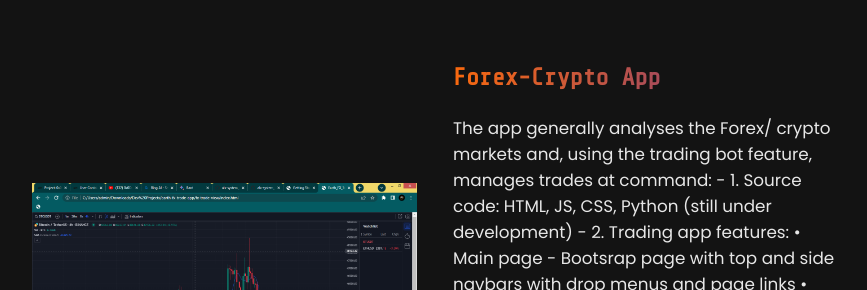
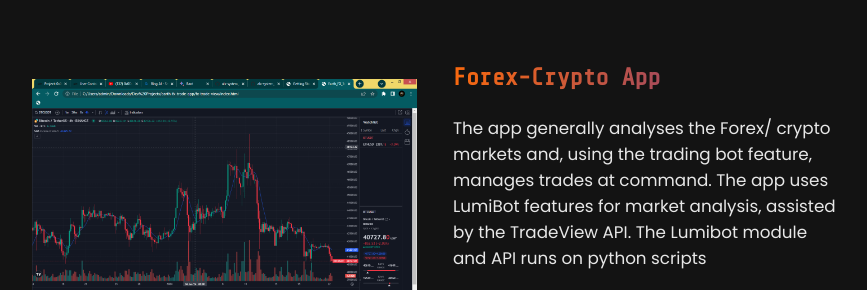
Before and after one commit to bshongwe/Code_Alpha_Personal_Portfolio_Website, a website: page index.html in a window 1280 px wide. Shown: the part 2527-2817 px from the top of the page, without its empty margins (205-1072 px from the left). Drawn offline with nearby package versions, Linux system fonts and the light colour scheme.

Commit message:
Project info edit

```diff
--- a/index.html
+++ b/index.html
@@ -213,17 +213,9 @@
             <h2>Forex-Crypto App</h2>
             <p>
               The app generally analyses the Forex/ crypto markets and, using
-	      the trading bot feature, manages trades at command:
-	      - 1. Source code: HTML, JS, CSS, Python (still under development)
-
-	      - 2. Trading app features:
-	         • Main page - Bootsrap page with top and side navbars with
-		 drop menus and page links
-		 • Market analysis tool: built over TradeView API and
-		 interface (includes all TradeView analysis tools) - mainly
-		 using HTML, CSS and JS scripts
-		 • Trading Bot: (still under development, other features being
-		 built) - using Lumibot (module and API) on python scripts
+	      the trading bot feature, manages trades at command. The app
+	      uses LumiBot features for market analysis, assisted by the
+	      TradeView API. The Lumibot module and API runs on python scripts
             </p>
 	    <a href="#" class="project-link" target="_blank">
 		    <i class="fa fa-github" aria-hidden="true"> View Code</i></a>
```
